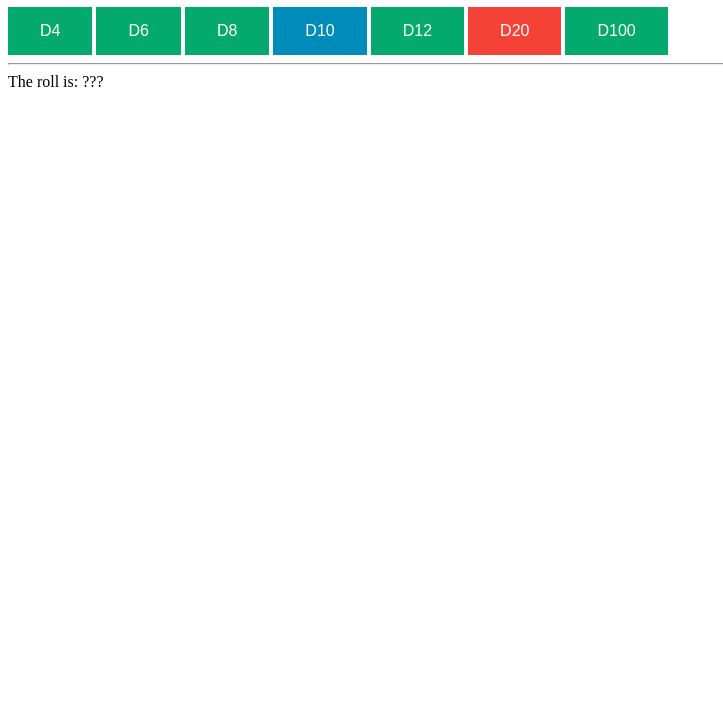
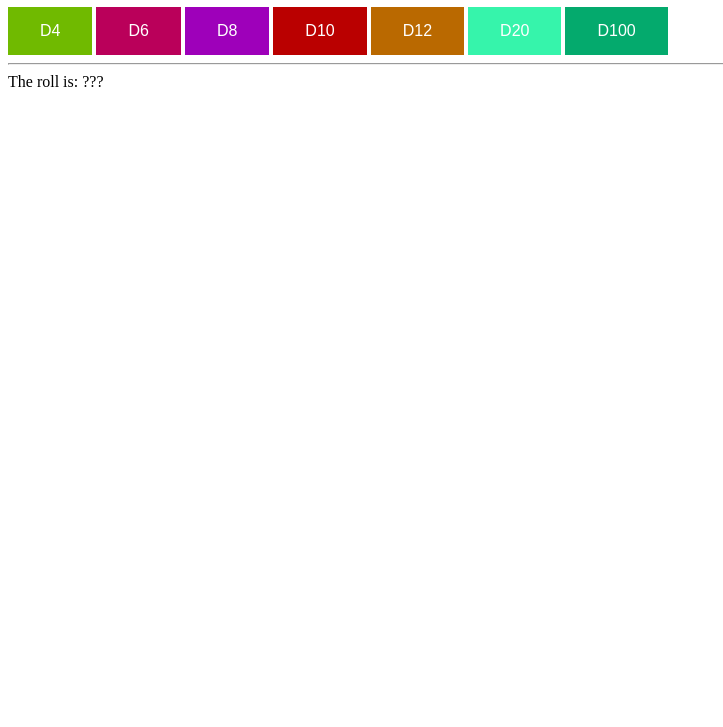
Before and after one commit to AutumnyxLeaf/AutumnyxLeaf.github.io, a plain HTML site: page dice-roller.html in a window 1280 px wide. Shown: the part 73-800 px from the top of the page, without its empty margins (0-723 px from the left). Drawn offline with Linux system fonts and the light colour scheme.

Commit message:
Finished Assignment

```diff
--- a/dice-roller.html
+++ b/dice-roller.html
@@ -20,12 +20,32 @@
       font-size: 16px;
     }
 
+
+    #btn4{
+      background-color: #70ba00;
+    }
+
+    #btn6{
+      background-color: #ba005a;
+    }
+
+    #btn8{
+      background-color: #9e00ba;
+    }
     #btn10{
       background-color: #008CBA;
     }
 
+    #btn12{
+      background-color: #ba6900;
+    }
+
+    #btn10{
+      background-color: #ba0000;
+    }
+
     #btn20{
-      background-color: #f44336;
+      background-color: #36f4ab;
     }
 
     button:hover {
```
Also changed, not shown: index.html (+8 -0 lines).
